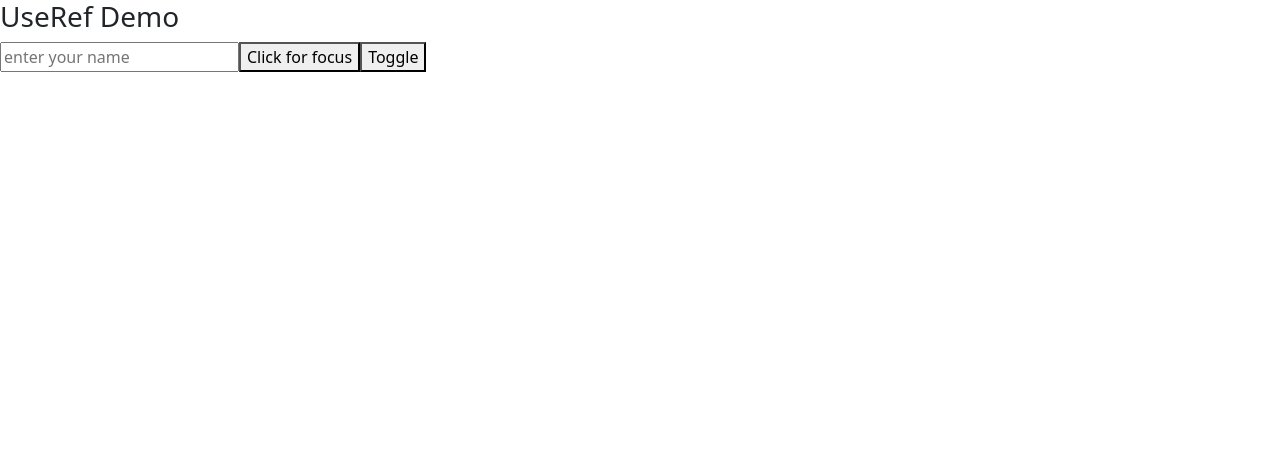
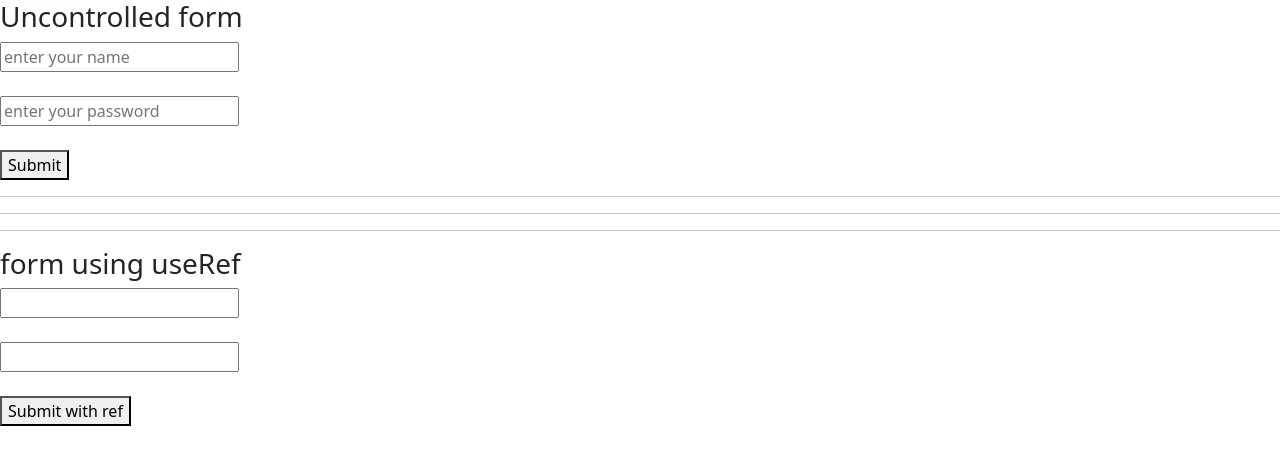
Before and after one commit to Namrata725/reactJsLearning, a React (Vite) app: page / in a window 1280 px wide. Shown: the top 464 px of the page. Built offline with nearby package versions, Linux system fonts and the light colour scheme.

Commit message:
doc + demo code for uncontrolled component

```diff
--- a/src/App.jsx
+++ b/src/App.jsx
@@ -25,6 +25,7 @@ import CssModuleDemo from "./CssModuleDemo";
 import StyleComponentDemo from "./StyleComponentDemo";
 import BootstrapDemo from "./BootstrapDemo";
 import UseRefDemo from "./UseRefDemo";
+import Uncontrolled from "./Uncontrolled";
 function App() {
   return (
     <div>
@@ -84,7 +85,8 @@ function App() {
       {/* <StyleComponentDemo /> */}
       {/* <BootstrapDemo /> */}
 
-      <UseRefDemo />
+      {/* <UseRefDemo /> */}
+      <Uncontrolled />
     </div>
   );
 }
--- /dev/null
+++ b/src/Uncontrolled.jsx
@@ -0,0 +1,58 @@
+import { useRef } from "react";
+
+function Uncontrolled() {
+  const userRef = useRef();
+  const passwordRef = useRef();
+
+  const handleForm = (event) => {
+    event.preventDefault();
+    const user = document.querySelector("#name").value;
+    const password = document.querySelector("#password").value;
+    console.log(user, password);
+  };
+
+  const handleFormRef = (event) => {
+    event.preventDefault();
+    const user = userRef.current.value;
+    const password = passwordRef.current.value;
+    console.log(user, password);
+  };
+  return (
+    <div>
+      <h3>Uncontrolled form</h3>
+
+      <form action="" method="post" onSubmit={handleForm}>
+        <input type="text" id="name" placeholder="enter your name" />
+
+        <br />
+        <br />
+        <input
+          type="password"
+          name=""
+          id="password"
+          placeholder="enter your password"
+        />
+        <br />
+        <br />
+        <button>Submit</button>
+      </form>
+
+      <hr />
+      <hr />
+      <hr />
+
+      <h3>form using useRef</h3>
+      <form action="" method="post" onSubmit={handleFormRef}>
+        <input type="text" ref={userRef} />
+        <br />
+        <br />
+        <input type="password" ref={passwordRef} />
+        <br />
+        <br />
+        <button>Submit with ref</button>
+      </form>
+    </div>
+  );
+}
+
+export default Uncontrolled;
```
Also changed, not shown: 1 other file (tests, documents, lock files or other folders).
